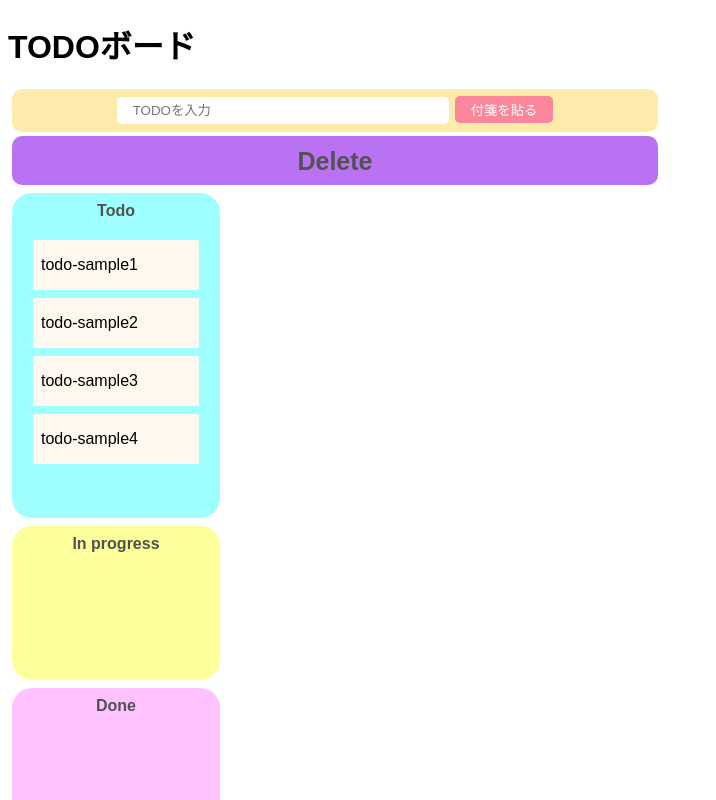
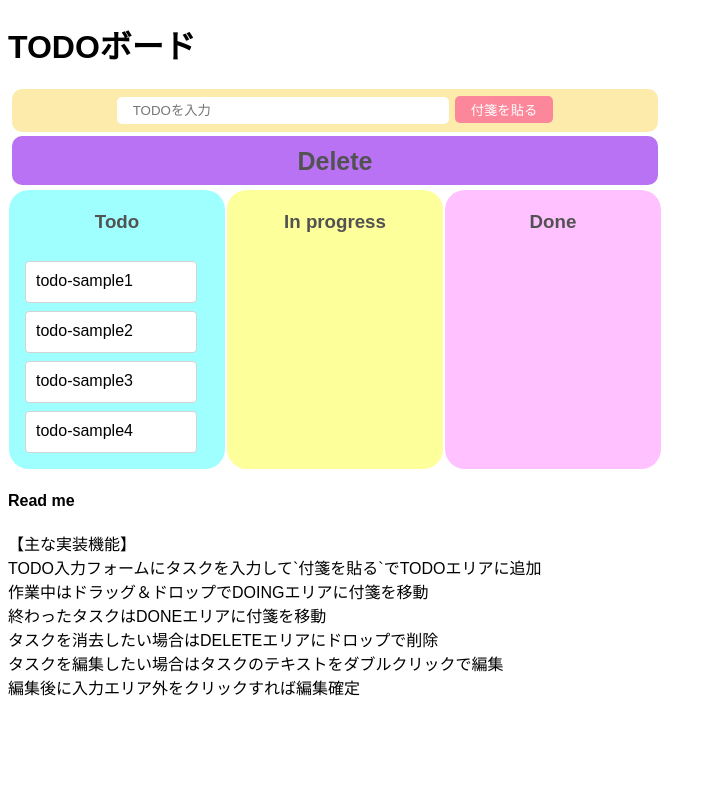
Before and after one commit to dende-h/react-project, a React (Create React App) app: page / in a window 1280 px wide. Shown: the top 800 px of the page, without its empty margins (0-716 px from the left). Built offline with nearby package versions, Linux system fonts and the light colour scheme.

Commit message:
delete機能の実装とスタイルを整えた

```diff
--- a/src/App.jsx
+++ b/src/App.jsx
@@ -5,12 +5,13 @@ import { DragDropContext } from "react-beautiful-dnd";
 import { ColumnDropArea } from "./components/ColumnDropArea";
 import styled from "styled-components";
 import { ColumnDeleteArea } from "./components/ColumnDeleteArea";
+import { uuid } from "uuidv4";
 
 //import { uuid } from "uuidv4";
 
 const Container = styled.div`
-width: 200px;
-	display: inline-block;
+  width: 200px;
+	display: flex;
 	vertical-align: top;
 	text-align: center;
 
@@ -34,7 +35,6 @@ const DragDropObject = {
 
 export const App = () => {
 	const [todoText, setTodoText] = useState("");
-	const [todoArea, setTodoArea] = useState([]);
 	const [todoList, setTodoList] = useState(DragDropObject);
 
 	//inputにtodoの入力を反映させるchange関数
@@ -44,12 +44,100 @@ export const App = () => {
 	//ボタンをクリックした際に動く関数
 	const onClickButton = () => {
 		if (todoText === "") return; //テキストがなにも入力されてなければ何もしない
-		const newTodos = [...todoArea, todoText];
-		setTodoArea(newTodos);
+		const newTodoList = () => {
+			//新しいTodoIdsを配列に追加
+			const newTodoId = uuid();
+			console.log(newTodoId);
+			const todoTextSaveColumn = todoList.dropZone["column-2"].todoIds;
+			todoTextSaveColumn.push(newTodoId);
+
+			//新しいdragItemオブジェクトに追加
+			const newTodo = { id: newTodoId, content: todoText };
+			const newTodoTextList = todoList.dragItem;
+			newTodoTextList[newTodoId] = newTodo;
+			return todoList;
+		};
+		const newTodoListState = newTodoList();
+		setTodoList(newTodoListState);
 		setTodoText("");
 	};
 
-	const onDragEnd = () => {};
+	//DragDropContextのpropsドラッグが終了したときの処理
+	const onDragEnd = (result) => {
+		//並べ替えの処理
+		const { destination, source, draggableId } = result;
+		if (!destination) {
+			return;
+		}
+		if (destination.droppableId === source.droppableId && destination.index === source.index) {
+			return;
+		}
+
+		const start = todoList.dropZone[source.droppableId];
+		const finish = todoList.dropZone[destination.droppableId];
+		const del = todoList.dropZone[deleteZoneId];
+
+		if (start === finish) {
+			const newTaskIds = Array.from(start.todoIds);
+			newTaskIds.splice(source.index, 1);
+			newTaskIds.splice(destination.index, 0, draggableId);
+
+			const newColumn = {
+				...start,
+				todoIds: newTaskIds
+			};
+
+			const newState = {
+				...todoList,
+				dropZone: {
+					...todoList.dropZone,
+					[newColumn.id]: newColumn
+				}
+			};
+			setTodoList(newState);
+			return;
+		}
+		//削除の処理
+		if (finish === del) {
+			const startTaskIds = Array.from(start.todoIds);
+			startTaskIds.splice(source.index, 1);
+			const newStart = {
+				...start,
+				todoIds: startTaskIds
+			};
+			const newState = {
+				...todoList,
+				dropZone: {
+					...todoList.dropZone,
+					[newStart.id]: newStart
+				}
+			};
+			setTodoList(newState);
+			return;
+		}
+		//別のカラムに移動する処理
+		const startTaskIds = Array.from(start.todoIds);
+		startTaskIds.splice(source.index, 1);
+		const newStart = {
+			...start,
+			todoIds: startTaskIds
+		};
+		const finishTaskIds = Array.from(finish.todoIds);
+		finishTaskIds.splice(destination.index, 0, draggableId);
+		const newFinish = {
+			...finish,
+			todoIds: finishTaskIds
+		};
+		const newState = {
+			...todoList,
+			dropZone: {
+				...todoList.dropZone,
+				[newStart.id]: newStart,
+				[newFinish.id]: newFinish
+			}
+		};
+		setTodoList(newState);
+	};
 
 	//ColumnDeleteAreaコンポーネントに渡すpropsの定義
 	// "column-1"
@@ -60,12 +148,11 @@ export const App = () => {
 	//  { id: "column-1", title: "Delete", todoIds: [] }
 	const deleteColumn = todoList.dropZone[deleteZoneId];
 
-	//ColumnDropAreaコンポーネントに渡すpropsの定義
+	//ColumnDropAreaコンポーネントに渡すpropsの定義のためのフィルター
 	//["column-2", "column-3", "column-4"]
 	const columnsId = todoList.dropZoneOrder.filter((columnsId, index) => {
 		return index !== 0;
 	});
-	//[{ id: "column-2", title: "Todo", todoIds: ["todo-1", "todo-2"] },{ id: "column-3", title: "In progress", todoIds: [] },{ id: "column-4", title: "Done", todoIds: [] }]
 
 	return (
 		<>
@@ -77,8 +164,9 @@ export const App = () => {
 				<main>
 					<Container>
 						{columnsId.map((columnId) => {
-							const columns = todoList.dropZone[columnId];
-							const task = columns.todoIds.map((todoIds) => todoList.dragItem[todoIds]);
+							//マップ関数で繰り返しコンポーネントをリターンしそれぞれのカラムを表示させる
+							const columns = todoList.dropZone[columnId]; //columns=[column-2{...},column-3{...},column-4{...}]
+							const task = columns.todoIds.map((todoIds) => todoList.dragItem[todoIds]); //task=[todo-1{...},todo-2{},todo-3{},todo-4{...}] [] [] 3つの配列
 							return <ColumnDropArea key={columns.id} columns={columns} task={task} className="title" />;
 						})}
 					</Container>
--- a/src/components/ColumnDeleteArea.jsx
+++ b/src/components/ColumnDeleteArea.jsx
@@ -1,5 +1,5 @@
 import React from "react";
-
+import { Droppable } from "react-beautiful-dnd";
 import styled from "styled-components";
 
 const DeleteAreaContainer = styled.div`
@@ -11,6 +11,8 @@ const DeleteAreaContainer = styled.div`
 	font-size: 25px;
 	width: 646px;
 	height: 45px;
+
+
 `;
 
 const Title = styled.p`
@@ -29,9 +31,17 @@ export const ColumnDeleteArea = (props) => {
 	const { deleteColumn } = props;
 	return (
 		<>
-			<DeleteAreaContainer>
-				<Title>{deleteColumn.title}</Title>
-			</DeleteAreaContainer>
+			<Droppable droppableId={deleteColumn.id}>
+				{(provided, snapshot) => (
+					<DeleteAreaContainer
+						ref={provided.innerRef}
+						{...provided.droppableProps}
+						isDraggingOver={snapshot.isDraggingOver}
+					>
+						<Title>{deleteColumn.title}</Title>
+					</DeleteAreaContainer>
+				)}
+			</Droppable>
 		</>
 	);
 };
--- a/src/components/ColumnDropArea.jsx
+++ b/src/components/ColumnDropArea.jsx
@@ -1,10 +1,10 @@
 import React from "react";
-
+import { Droppable } from "react-beautiful-dnd";
 import styled from "styled-components";
 import { TodoText } from "./TodoText";
 
 const DropAreaContainer = styled.div`
-    background-color:  ${(props) => {
+  background-color: ${(props) => {
 		const columnId = props.color;
 		switch (columnId) {
 			case "column-2":
@@ -16,19 +16,27 @@ const DropAreaContainer = styled.div`
 			default:
 				break;
 		}
-	}};
-		min-height: 100px;
-		border-radius: 20px;
-		margin: 4px;
-		padding: 4px;
-		padding-bottom: 50px;
+  }};
+ margin: 1px;
+  border-radius: 20px;
+  width: 220px;
+
+  display: flex;
+  flex-direction: column;
 `;
 
-const Title = styled.p`
-    overflow-wrap: break-word;
-    margin-top: 5px;
-	  font-weight: bold;
-	  color: rgb(82, 82, 82);
+const Title = styled.h3`
+  padding: 2px;
+  font-weight: bold;
+  color: rgb(82, 82, 82);
+`;
+
+const DropArea = styled.div`
+  padding: 8px;
+  transition: background-color 0.2s ease;
+  background-color: ${(props) => props.isDraggingOver && "lightpink"};
+  flex-grow: 1;
+  min-height: 100px;
 `;
 
 export const ColumnDropArea = (props) => {
@@ -38,11 +46,22 @@ export const ColumnDropArea = (props) => {
 		<>
 			<DropAreaContainer color={columns.id}>
 				<Title>{columns.title}</Title>
-				<div>
-					{task.map((todo) => (
-						<TodoText key={todo.id} todo={todo} />
-					))}
-				</div>
+				<Droppable droppableId={columns.id}>
+					{(provided, snapshot) => (
+						<DropArea
+							ref={provided.innerRef}
+							{...provided.droppableProps}
+							isDraggingOver={snapshot.isDraggingOver}
+						>
+							{task.map(
+								(todo, index) => (
+									<TodoText key={todo.id} todo={todo} index={index} />
+								) //taskとして受け取った配列をマップ関数で繰り返し呼び出すTodoTextコンポーネントに渡す
+							)}
+							{provided.placeholder}
+						</DropArea>
+					)}
+				</Droppable>
 			</DropAreaContainer>
 		</>
 	);
--- a/src/components/TodoText.jsx
+++ b/src/components/TodoText.jsx
@@ -1,21 +1,33 @@
 import React from "react";
 import styled from "styled-components";
+import { Draggable } from "react-beautiful-dnd";
 
 const TodoTextContainer = styled.div`
-	text-align: left;
-	background-color: rgb(255, 248, 239);
-	margin: 4px;
-	padding-left: 8px;
-	padding-right: 8px;
-	width: 150px;
-	border-radius: 2px;
+  border: 1px solid lightgray;
+  border-radius: 4px;
+  padding: 10px;
+  margin-left: 8px;
+  margin-bottom: 8px;
+  background-color: ${(props) => (props.isDragging ? "lightgreen" : "white")};
+  width: 150px;
+  min-height: 20px;
+  word-break: break-all;
+  display: flex;
 `;
-
 export const TodoText = (props) => {
-	const { todo } = props;
+	const { todo, index } = props;
 	return (
-		<TodoTextContainer>
-			<p>{todo.content}</p>
-		</TodoTextContainer>
+		<Draggable draggableId={todo.id} index={index}>
+			{(provided, snapshot) => (
+				<TodoTextContainer
+					{...provided.draggableProps}
+					{...provided.dragHandleProps}
+					ref={provided.innerRef}
+					isDragging={snapshot.isDragging}
+				>
+					{todo.content}
+				</TodoTextContainer>
+			)}
+		</Draggable>
 	);
 };
--- a/src/styles.css
+++ b/src/styles.css
@@ -7,10 +7,6 @@ main div {
 	display: inline-block;
 	vertical-align: top;
 	text-align: center;
-}
-
-p {
-	overflow-wrap: break-word;
 }
 
 #edit-zone {
```
